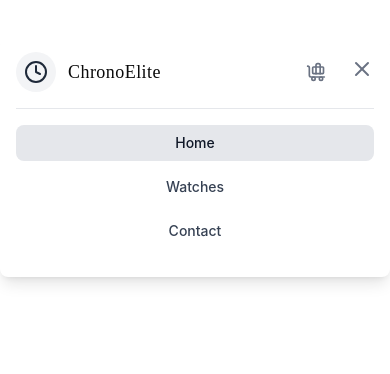
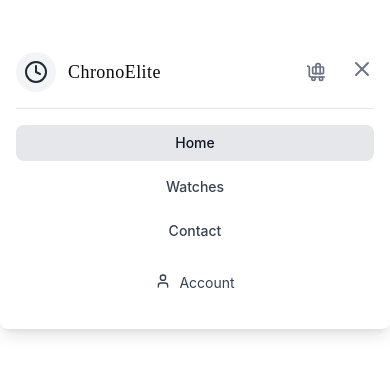
Before and after one commit to ChamalshaInduwara/E-Commerce, a React (Vite) app in the folder frontend/: page / in a window 390 px wide. Both pictures are taken after a click on the button 362 px from the left and 69 px from the top of the page. Shown: the top 374 px of the page. Built offline with nearby package versions, Linux system fonts and the light colour scheme.

Commit message:
feat: add mobile account link and logout button in Navbar for improved user experience

```diff
--- a/frontend/src/components/Navbar.jsx
+++ b/frontend/src/components/Navbar.jsx
@@ -186,6 +186,28 @@ const Navbar = () => {
                 )
               })}
 
+              <div className={navbarStyles.mobileAccountContainer}>
+                {!loggedIn ? (
+                  <Link to="/login" onClick={() =>{
+                    setOpen(false);
+                    handleNavClick("/login");
+                  }}className={navbarStyles.mobileAccountLink}>
+                    <User className={navbarStyles.mobileAccountIcon}/>
+                    <span>
+                      Account
+                    </span>
+
+                  </Link>
+                ) : (
+                  <button onClick={handleLogout} className={navbarStyles.mobileAccountButton}>
+                    <User className={navbarStyles.mobileAccountIcon}/>
+                    <span>
+                      Logout
+                    </span>
+                  </button>
+                )}
+              </div>
+
             </div>
           </div>
          )}
```
